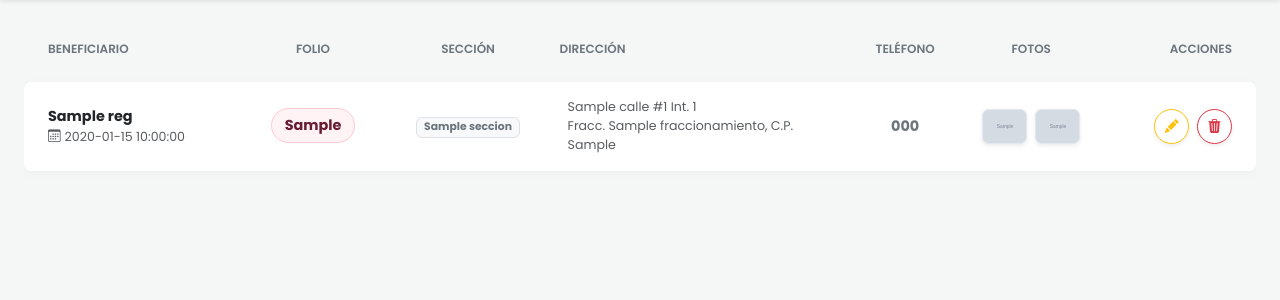
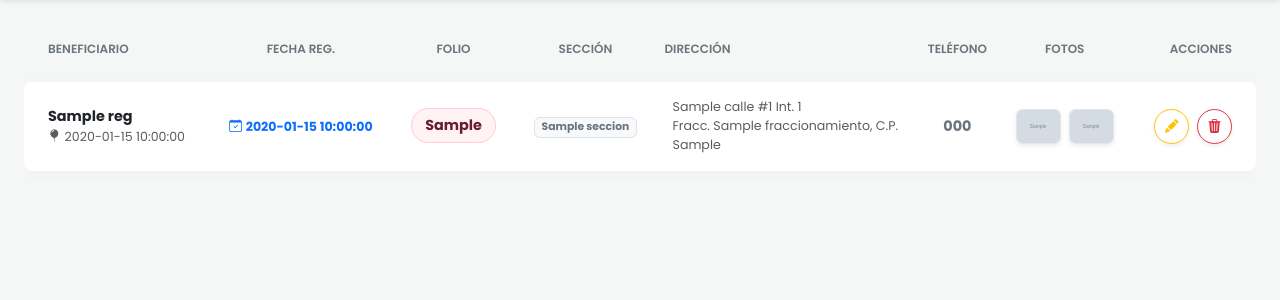
Before and after one commit to C4rlostah/Programas_bienestar, a FastAPI app: template templates/registros.html in a window 1280 px wide. Shown: the part 78-378 px from the top of the page. Run offline with FastAPI, Linux system fonts and the light colour scheme; the template is opened without the code that fills it: most values are stand-ins (such as "Sample title", 1, 10 or a date in 2020); grey boxes marked "Sample" are stand-in pictures; some libraries are stand-ins or nearby versions.

Commit message:
Integración completa con Amazon S3 y correcciones de fecha

```diff
--- a/app.py
+++ b/app.py
@@ -18,6 +18,10 @@ from openpyxl.utils import get_column_letter
 from openpyxl.drawing.image import Image as ExcelImage
 from PIL import Image as PILImage
 
+# --- NUEVA LIBRERÍA DE AWS ---
+import boto3
+from botocore.exceptions import ClientError
+
 load_dotenv()
 
 app = FastAPI(title="Programas Bienestar")
@@ -25,6 +29,63 @@ app.add_middleware(SessionMiddleware, secret_key="bienestar_super_secreto_2026")
 templates = Jinja2Templates(directory="templates")
 
 DATABASE_URL = os.getenv("DATABASE_URL")
+
+# --- CONFIGURACIÓN DE AWS S3 ---
+S3_BUCKET = os.getenv("AWS_BUCKET_NAME")
+s3_client = boto3.client(
+    's3',
+    aws_access_key_id=os.getenv("AWS_ACCESS_KEY_ID"),
+    aws_secret_access_key=os.getenv("AWS_SECRET_ACCESS_KEY"),
+    region_name=os.getenv("AWS_REGION", "us-east-1")
+)
+
+def subir_a_s3(base64_str, prefijo="expediente"):
+    """Recibe un Base64, lo decodifica, lo sube a S3 y devuelve la ruta del archivo."""
+    if not base64_str:
+        return ""
+    # Si no empieza con "data:", significa que ya es una ruta de S3 (para cuando editan sin cambiar foto)
+    if not base64_str.startswith("data:"):
+        return base64_str
+
+    try:
+        header, encoded = base64_str.split(";", 1)
+        mime_type = header.split(":")[1]
+        encoded_data = encoded.split(",", 1)[1]
+
+        ext = ".pdf" if "pdf" in mime_type else ".jpg"
+        file_name = f"ines/{prefijo}_{uuid.uuid4().hex}{ext}"
+        file_bytes = base64.b64decode(encoded_data)
+
+        s3_client.put_object(
+            Bucket=S3_BUCKET,
+            Key=file_name,
+            Body=file_bytes,
+            ContentType=mime_type
+        )
+        return file_name # Solo guardamos la llave (ej. ines/exp_123.jpg) en la BD
+    except Exception as e:
+        print(f"Error subiendo a S3: {e}")
+        return ""
+
+def generar_url_firmada(ruta_db):
+    """Convierte la ruta guardada en la BD en un enlace temporal seguro de S3."""
+    if not ruta_db:
+        return ""
+    # Si es un Base64 antiguo heredado de la BD vieja, lo devolvemos tal cual para no romper registros pasados
+    if ruta_db.startswith("data:"):
+        return ruta_db
+
+    try:
+        # Genera un link seguro que caduca en 1 hora (3600 segundos)
+        url = s3_client.generate_presigned_url(
+            'get_object',
+            Params={'Bucket': S3_BUCKET, 'Key': ruta_db},
+            ExpiresIn=3600
+        )
+        return url
+    except Exception as e:
+        print(f"Error generando URL firmada: {e}")
+        return ""
 
 def hash_password(password: str):
     return hashlib.sha256(password.encode()).hexdigest()
@@ -40,9 +101,14 @@ def init_db():
         CREATE TABLE IF NOT EXISTS beneficiarios (
             id SERIAL PRIMARY KEY, nombre TEXT, fecha_nacimiento TEXT, seccion TEXT,
             calle TEXT, num_ext TEXT, num_int TEXT, cp TEXT, fraccionamiento TEXT, telefono TEXT,
-            folio_tarjeta TEXT, foto_frente TEXT, foto_reverso TEXT
+            folio_tarjeta TEXT, foto_frente TEXT, foto_reverso TEXT, fecha_registro TEXT
         )
     ''')
+    try:
+        cursor.execute("ALTER TABLE beneficiarios ADD COLUMN fecha_registro TEXT")
+        cursor.execute("UPDATE beneficiarios SET fecha_registro = %s WHERE fecha_registro IS NULL", (datetime.now().strftime("%Y-%m-%d"),))
+    except psycopg2.errors.DuplicateColumn:
+        conn.rollback()
 
     cursor.execute('''
         CREATE TABLE IF NOT EXISTS usuarios (
@@ -145,35 +211,49 @@ async def ver_registros(request: Request):
     conn = get_db_connection()
     cursor = conn.cursor(cursor_factory=RealDictCursor)
     cursor.execute("SELECT * FROM beneficiarios ORDER BY id DESC")
-    registros = cursor.fetchall()
+    registros_db = cursor.fetchall()
     conn.close()
-    return templates.TemplateResponse(request=request, name="registros.html", context={"registros": registros, "user": user})
+
+    # Sustituimos la ruta de la BD por la URL firmada temporal de AWS antes de mandarlo al HTML
+    registros_procesados = []
+    for reg in registros_db:
+        reg_dict = dict(reg)
+        reg_dict['foto_frente'] = generar_url_firmada(reg_dict['foto_frente'])
+        reg_dict['foto_reverso'] = generar_url_firmada(reg_dict['foto_reverso'])
+        registros_procesados.append(reg_dict)
+
+    return templates.TemplateResponse(request=request, name="registros.html", context={"registros": registros_procesados, "user": user})
 
 @app.post("/agregar")
 async def agregar_registro(
-    request: Request, nombre: str = Form(...), fecha_nacimiento: str = Form(...), seccion: str = Form(...), calle: str = Form(...),
-    num_ext: str = Form(...), num_int: str = Form(""), cp: str = Form(...), fraccionamiento: str = Form(...),
-    telefono: str = Form(...), folio_tarjeta: str = Form(...), foto_frente: str = Form(""), foto_reverso: str = Form("")
+    request: Request, nombre: str = Form(...), fecha_registro: str = Form(...), fecha_nacimiento: str = Form(...),
+    seccion: str = Form(...), calle: str = Form(...), num_ext: str = Form(...), num_int: str = Form(""),
+    cp: str = Form(...), fraccionamiento: str = Form(...), telefono: str = Form(...), folio_tarjeta: str = Form(...),
+    foto_frente: str = Form(""), foto_reverso: str = Form("")
 ):
     user = get_current_user(request)
     if not user: return JSONResponse(content={"status": "error", "message": "Sesión expirada"}, status_code=401)
 
+    # Subimos a S3 y obtenemos solo la llave de ruta (ej. ines/exp_abc123.jpg)
+    s3_frente = subir_a_s3(foto_frente, "frente")
+    s3_reverso = subir_a_s3(foto_reverso, "reverso")
+
     conn = get_db_connection()
     cursor = conn.cursor()
     cursor.execute('''
-        INSERT INTO beneficiarios (nombre, fecha_nacimiento, seccion, calle, num_ext, num_int, cp, fraccionamiento, telefono, folio_tarjeta, foto_frente, foto_reverso)
-        VALUES (%s, %s, %s, %s, %s, %s, %s, %s, %s, %s, %s, %s) RETURNING id
-    ''', (nombre, fecha_nacimiento, seccion, calle, num_ext, num_int, cp, fraccionamiento, telefono, folio_tarjeta, foto_frente, foto_reverso))
+        INSERT INTO beneficiarios (nombre, fecha_registro, fecha_nacimiento, seccion, calle, num_ext, num_int, cp, fraccionamiento, telefono, folio_tarjeta, foto_frente, foto_reverso)
+        VALUES (%s, %s, %s, %s, %s, %s, %s, %s, %s, %s, %s, %s, %s) RETURNING id
+    ''', (nombre, fecha_registro, fecha_nacimiento, seccion, calle, num_ext, num_int, cp, fraccionamiento, telefono, folio_tarjeta, s3_frente, s3_reverso))
     new_id = cursor.fetchone()[0]
     conn.commit()
     conn.close()
 
-    registrar_movimiento(user["username"], "Captura", f"Registró al beneficiario: {nombre} (ID: {new_id})")
+    registrar_movimiento(user["username"], "Captura", f"Registró al beneficiario: {nombre} (ID: {new_id}) el día {fecha_registro}")
     return JSONResponse(content={"status": "success", "message": "Registro guardado correctamente"})
 
 @app.post("/editar/{reg_id}")
 async def editar_registro(
-    request: Request, reg_id: int, nombre: str = Form(...), fecha_nacimiento: str = Form(...),
+    request: Request, reg_id: int, nombre: str = Form(...), fecha_registro: str = Form(...), fecha_nacimiento: str = Form(...),
     seccion: str = Form(...), calle: str = Form(...), num_ext: str = Form(...), num_int: str = Form(""),
     cp: str = Form(...), fraccionamiento: str = Form(...), telefono: str = Form(...), folio_tarjeta: str = Form(...),
     foto_frente: str = Form(""), foto_reverso: str = Form("")
@@ -186,17 +266,18 @@ async def editar_registro(
     cursor = conn.cursor()
 
     updates = [
-        "nombre=%s", "fecha_nacimiento=%s", "seccion=%s", "calle=%s", "num_ext=%s",
+        "nombre=%s", "fecha_registro=%s", "fecha_nacimiento=%s", "seccion=%s", "calle=%s", "num_ext=%s",
         "num_int=%s", "cp=%s", "fraccionamiento=%s", "telefono=%s", "folio_tarjeta=%s"
     ]
-    values = [nombre, fecha_nacimiento, seccion, calle, num_ext, num_int, cp, fraccionamiento, telefono, folio_tarjeta]
+    values = [nombre, fecha_registro, fecha_nacimiento, seccion, calle, num_ext, num_int, cp, fraccionamiento, telefono, folio_tarjeta]
 
+    # Si enviaron un Base64 nuevo (el usuario subió otra foto al editar), se sube a S3
     if foto_frente:
         updates.append("foto_frente=%s")
-        values.append(foto_frente)
+        values.append(subir_a_s3(foto_frente, "frente"))
     if foto_reverso:
         updates.append("foto_reverso=%s")
-        values.append(foto_reverso)
+        values.append(subir_a_s3(foto_reverso, "reverso"))
 
     values.append(reg_id)
     query = f"UPDATE beneficiarios SET {', '.join(updates)} WHERE id=%s"
@@ -208,48 +289,39 @@ async def editar_registro(
     registrar_movimiento(user["username"], "Edición", f"Editó datos del beneficiario: {nombre} (ID: {reg_id})")
     return JSONResponse(content={"status": "success"})
 
-@app.post("/eliminar/{reg_id}")
-async def eliminar_registro(request: Request, reg_id: int):
-    user = get_current_user(request)
-    if not user or user["rol"] not in ["admin", "soporte"]:
-        return JSONResponse(content={"status": "error", "message": "Acceso denegado"}, status_code=403)
-
-    conn = get_db_connection()
-    cursor = conn.cursor(cursor_factory=RealDictCursor)
-    cursor.execute("SELECT nombre FROM beneficiarios WHERE id = %s", (reg_id,))
-    beneficiario = cursor.fetchone()
-
-    if beneficiario:
-        cursor.execute("DELETE FROM beneficiarios WHERE id = %s", (reg_id,))
-        conn.commit()
-        registrar_movimiento(user["username"], "Eliminación", f"Eliminó al beneficiario: {beneficiario['nombre']} (ID: {reg_id})")
-
-    conn.close()
-    return JSONResponse(content={"status": "success"})
-
-def procesar_celda_imagen(worksheet, base64_str, row_idx, col_idx, col_letter):
-    if not base64_str:
-        return
-
-    if "application/pdf" in base64_str:
-        worksheet.cell(row=row_idx, column=col_idx).value = "📄 PDF Adjunto"
-        worksheet.cell(row=row_idx, column=col_idx).font = Font(color="0000FF", italic=True)
-        return
+def procesar_celda_imagen(worksheet, valor_bd, row_idx, col_idx, col_letter):
+    if not valor_bd: return
 
     try:
-        format_str, img_str = base64_str.split(';base64,')
-        img_data = base64.b64decode(img_str)
+        # Lógica si el registro es heredado (Base64 directo en BD)
+        if valor_bd.startswith("data:"):
+            if "application/pdf" in valor_bd:
+                worksheet.cell(row=row_idx, column=col_idx).value = "📄 PDF"
+                worksheet.cell(row=row_idx, column=col_idx).font = Font(color="0000FF", italic=True)
+                return
+            img_str = valor_bd.split(';base64,')[1]
+            img_data = base64.b64decode(img_str)
 
+        # Lógica si el registro está en AWS S3
+        else:
+            if valor_bd.endswith(".pdf"):
+                worksheet.cell(row=row_idx, column=col_idx).value = "📄 PDF en S3"
+                worksheet.cell(row=row_idx, column=col_idx).font = Font(color="0000FF", italic=True)
+                return
+
+            # Descargamos los bytes de la imagen desde S3 en memoria para ponerlos en el Excel
+            s3_response = s3_client.get_object(Bucket=S3_BUCKET, Key=valor_bd)
+            img_data = s3_response['Body'].read()
+
+        # Inserción en el Excel
         img = PILImage.open(BytesIO(img_data))
         img.thumbnail((60, 40))
-
         img_io = BytesIO()
         img.save(img_io, format=img.format)
         img_io.seek(0)
 
         excel_img = ExcelImage(img_io)
-        cell_position = f"{col_letter}{row_idx}"
-        worksheet.add_image(excel_img, cell_position)
+        worksheet.add_image(excel_img, f"{col_letter}{row_idx}")
 
     except Exception as e:
         worksheet.cell(row=row_idx, column=col_idx).value = "Error al cargar"
@@ -262,18 +334,19 @@ async def descargar_excel(request: Request, con_imagenes: str = "true"):
 
     incluir_fotos = con_imagenes.lower() == "true"
 
-    texto_auditoria = "Descargó la base de datos en Excel (Con Imágenes)" if incluir_fotos else "Descargó la base de datos en Excel (Solo Texto)"
+    texto_auditoria = "Descargó la base de datos en Excel (Con Imágenes desde S3)" if incluir_fotos else "Descargó la base de datos en Excel (Solo Texto)"
     registrar_movimiento(user["username"], "Exportación", texto_auditoria)
 
     conn = get_db_connection()
     cursor = conn.cursor(cursor_factory=RealDictCursor)
     cursor.execute('''
-        SELECT id AS "ID", folio_tarjeta AS "Folio", nombre AS "Nombre",
+        SELECT id AS "ID", fecha_registro AS "F. Registro", folio_tarjeta AS "Folio", nombre AS "Nombre",
                fecha_nacimiento AS "Nacimiento", seccion AS "Sección",
                calle AS "Calle", num_ext AS "Num_Ext", num_int AS "Num_Int",
                fraccionamiento AS "Fraccionamiento", cp AS "CP", telefono AS "Teléfono",
                foto_frente, foto_reverso
         FROM beneficiarios
+        ORDER BY id DESC
     ''')
     registros = cursor.fetchall()
     conn.close()
@@ -288,6 +361,7 @@ async def descargar_excel(request: Request, con_imagenes: str = "true"):
         white_font = Font(color="FFFFFF", bold=True, size=11)
         thin_border = Border(left=Side(style='thin', color='DDDDDD'), right=Side(style='thin', color='DDDDDD'), top=Side(style='thin', color='DDDDDD'), bottom=Side(style='thin', color='DDDDDD'))
         worksheet.freeze_panes = 'A2'
+        worksheet.auto_filter.ref = worksheet.dimensions
 
         if incluir_fotos:
             col_frente_idx = len(df_display.columns) + 1
@@ -330,9 +404,7 @@ async def descargar_excel(request: Request, con_imagenes: str = "true"):
 
     buffer.seek(0)
 
-    # Cambiamos el nombre del archivo dependiendo de la opción elegida
     nombre_archivo = "Base_Datos_Bienestar_CON_FOTOS.xlsx" if incluir_fotos else "Base_Datos_Bienestar_SOLO_TEXTO.xlsx"
-
     return StreamingResponse(buffer, media_type='application/vnd.openxmlformats-officedocument.spreadsheetml.sheet', headers={'Content-Disposition': f'attachment; filename="{nombre_archivo}"'})
 
 @app.get("/usuarios", response_class=HTMLResponse)
--- a/requirements.txt
+++ b/requirements.txt
@@ -25,3 +25,4 @@ itsdangerous==2.2.0
 python-dotenv
 openpyxl
 Pillow
+boto3
--- a/templates/registros.html
+++ b/templates/registros.html
@@ -29,7 +29,6 @@
     </style>
 </head>
 <body>
-    <!-- Barra de Navegación -->
     <nav class="navbar navbar-expand-lg navbar-dark bg-gradient-guinda shadow-sm py-3 mb-4">
         <div class="container-fluid px-4">
             <a class="navbar-brand fw-bold fs-4" href="/"><i class="bi bi-database-fill me-2"></i>Base de Datos</a>
@@ -42,7 +41,6 @@
                         <a class="btn btn-light text-guinda fw-bold rounded-pill px-4 shadow-sm" href="/"><i class="bi bi-plus-lg me-2"></i>Nuevo Captura</a>
                     </li>
 
-                    <!-- BOTÓN EXCEL DESPLEGABLE CON OPCIONES -->
                     <li class="nav-item dropdown">
                         <a class="btn btn-success fw-bold rounded-pill px-4 shadow-sm dropdown-toggle" href="#" role="button" data-bs-toggle="dropdown" aria-expanded="false">
                             <i class="bi bi-file-earmark-excel-fill me-2"></i>Excel
@@ -77,6 +75,7 @@
                 <thead>
                     <tr>
                         <th class="text-start ps-4">Beneficiario</th>
+                        <th>Fecha Reg.</th>
                         <th>Folio</th>
                         <th>Sección</th>
                         <th class="text-start">Dirección</th>
@@ -90,8 +89,9 @@
                     <tr>
                         <td class="text-start ps-4">
                             <div class="fw-bold text-dark">{{ reg.nombre }}</div>
-                            <div class="text-muted small"><i class="bi bi-calendar3 me-1"></i>{{ reg.fecha_nacimiento }}</div>
+                            <div class="text-muted small"><i class="bi bi-balloon-fill me-1"></i>{{ reg.fecha_nacimiento }}</div>
                         </td>
+                        <td><span class="text-primary small fw-bold"><i class="bi bi-calendar-check me-1"></i>{{ reg.fecha_registro }}</span></td>
                         <td><span class="badge-folio">{{ reg.folio_tarjeta }}</span></td>
                         <td><span class="badge bg-light text-secondary border">{{ reg.seccion }}</span></td>
                         <td class="text-start text-muted small" style="max-width: 250px;">
@@ -109,7 +109,8 @@
                             </div>
                         </td>
                         <td class="text-end pe-4">
-                            <button class="btn btn-sm btn-outline-warning rounded-circle me-1 shadow-sm" style="width: 35px; height: 35px;" onclick="abrirModalEditar('{{ reg.id }}', '{{ reg.nombre }}', '{{ reg.fecha_nacimiento }}', '{{ reg.seccion }}', '{{ reg.calle }}', '{{ reg.num_ext }}', '{{ reg.num_int }}', '{{ reg.cp }}', '{{ reg.fraccionamiento }}', '{{ reg.telefono }}', '{{ reg.folio_tarjeta }}')"><i class="bi bi-pencil-fill"></i></button>
+                            <!-- SE AGREGÓ reg.fecha_registro AL MOMENTO DE ABRIR EL MODAL -->
+                            <button class="btn btn-sm btn-outline-warning rounded-circle me-1 shadow-sm" style="width: 35px; height: 35px;" onclick="abrirModalEditar('{{ reg.id }}', '{{ reg.nombre }}', '{{ reg.fecha_registro }}', '{{ reg.fecha_nacimiento }}', '{{ reg.seccion }}', '{{ reg.calle }}', '{{ reg.num_ext }}', '{{ reg.num_int }}', '{{ reg.cp }}', '{{ reg.fraccionamiento }}', '{{ reg.telefono }}', '{{ reg.folio_tarjeta }}')"><i class="bi bi-pencil-fill"></i></button>
                             <button class="btn btn-sm btn-outline-danger rounded-circle shadow-sm" style="width: 35px; height: 35px;" onclick="eliminarRegistro('{{ reg.id }}')"><i class="bi bi-trash3-fill"></i></button>
                         </td>
                     </tr>
@@ -150,8 +151,13 @@
                             <div class="col-md-4"><label class="form-label small fw-bold text-muted">Folio</label><input type="text" id="edit_folio" name="folio_tarjeta" class="form-control rounded-3 text-guinda fw-bold" required></div>
                         </div>
                         <div class="row g-3 mb-3">
-                            <div class="col-md-6"><label class="form-label small fw-bold text-muted">Nacimiento</label><input type="date" id="edit_fecha" name="fecha_nacimiento" class="form-control rounded-3" required></div>
-                            <div class="col-md-6"><label class="form-label small fw-bold text-muted">Sección</label><input type="text" id="edit_seccion" name="seccion" class="form-control rounded-3" pattern="^(\d+|N/A)$" required></div>
+                            <div class="col-md-4">
+                                <label class="form-label small fw-bold text-muted">F. Registro</label>
+                                <!-- NUEVO CAMPO DE EDICIÓN PARA LA FECHA DE REGISTRO -->
+                                <input type="date" id="edit_fecha_registro" name="fecha_registro" class="form-control rounded-3 text-primary fw-bold" style="background-color: #e8f4fd;" required>
+                            </div>
+                            <div class="col-md-4"><label class="form-label small fw-bold text-muted">Nacimiento</label><input type="date" id="edit_fecha" name="fecha_nacimiento" class="form-control rounded-3" required></div>
+                            <div class="col-md-4"><label class="form-label small fw-bold text-muted">Sección</label><input type="text" id="edit_seccion" name="seccion" class="form-control rounded-3" pattern="^(\d+|N/A)$" required></div>
                         </div>
                         <div class="row g-3 mb-3">
                             <div class="col-md-6"><label class="form-label small fw-bold text-muted">Calle</label><input type="text" id="edit_calle" name="calle" class="form-control rounded-3" required></div>
@@ -226,10 +232,11 @@
             }
         }
 
-        function abrirModalEditar(id, n, f, s, c, ne, ni, cp, fr, t, fol) {
+        function abrirModalEditar(id, n, f_reg, f_nac, s, c, ne, ni, cp, fr, t, fol) {
             document.getElementById('edit_id').value = id;
             document.getElementById('edit_nombre').value = n;
-            document.getElementById('edit_fecha').value = f;
+            document.getElementById('edit_fecha_registro').value = f_reg; // Pasando el nuevo dato al formulario de edición
+            document.getElementById('edit_fecha').value = f_nac;
             document.getElementById('edit_seccion').value = s;
             document.getElementById('edit_calle').value = c;
             document.getElementById('edit_ext').value = ne;
```
Also changed, not shown: templates/index.html (+29 -33 lines).
